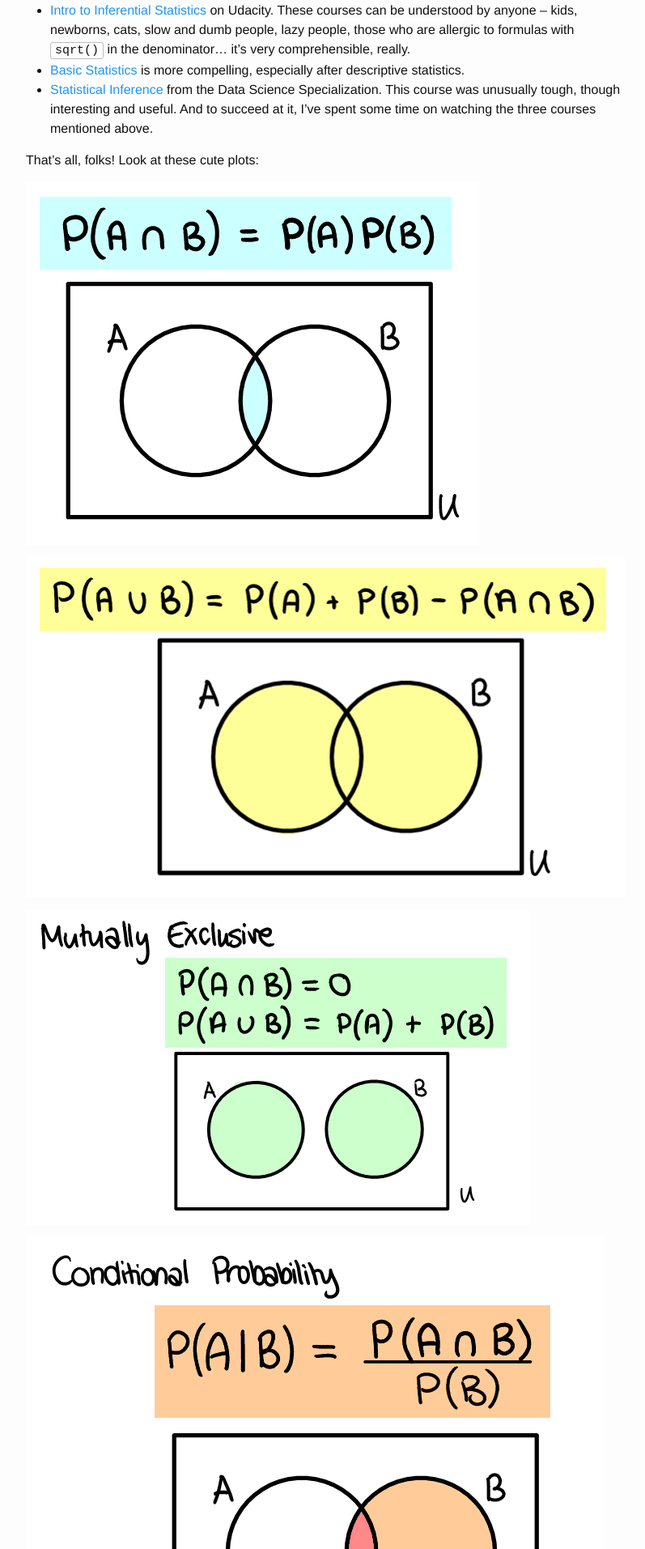
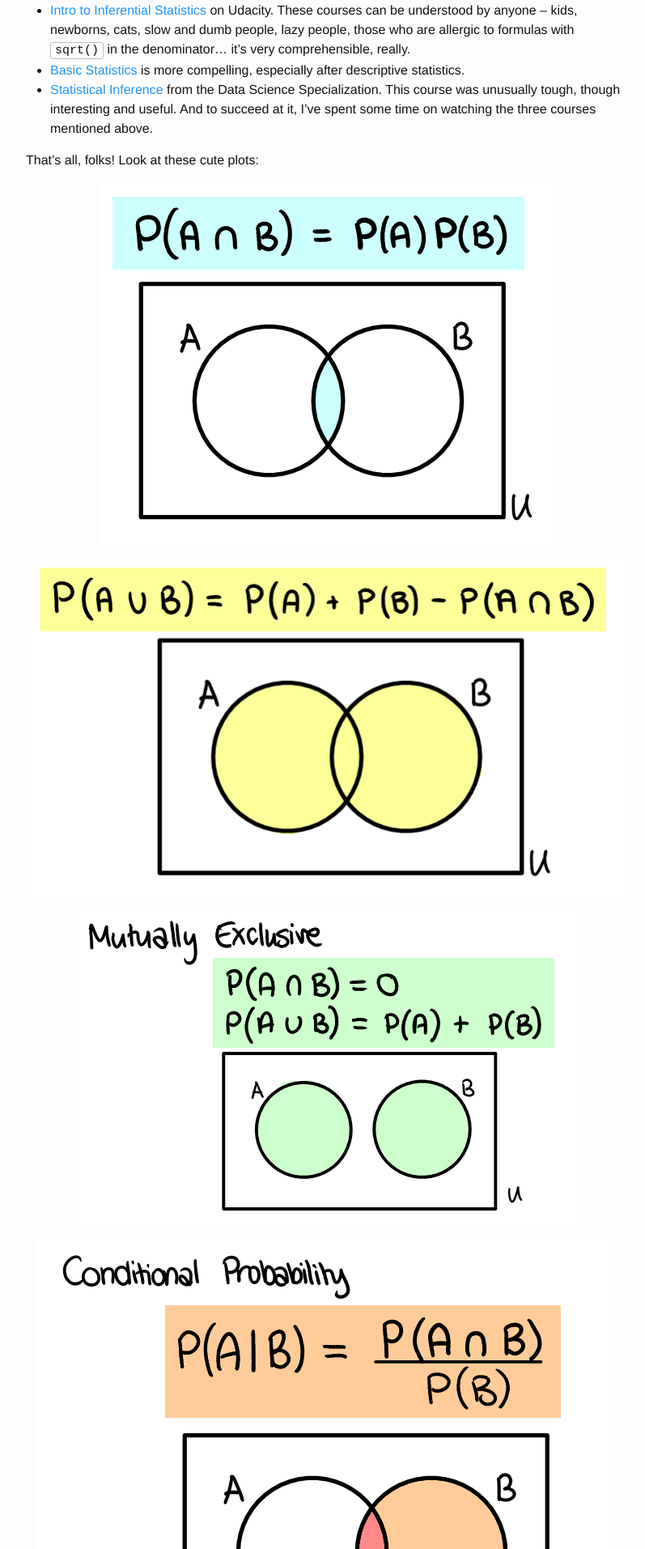
Before and after one commit to demidovakatya/demidovakatya.github.io, a Jekyll site: the page built from _posts/2016-01-05-statistics-is-love.markdown, in a window 1280 px wide. Shown: the part 428-2341 px from the top of the page at 81% size, without its empty margins (238-1035 px from the left). Built offline with Jekyll 4.4.1, drawn with Linux system fonts in a browser that asks for light colours; nearby versions of some CDN libraries.

Commit message:
fix minor stuff in posts :memo:

```diff
--- a/_posts/2016-01-05-statistics-is-love.markdown
+++ b/_posts/2016-01-05-statistics-is-love.markdown
@@ -16,10 +16,10 @@ Here is a list of nice online courses dedicated to statistics and/or probability
 
 That's all, folks! Look at these cute plots:
 
-<p class="centered-image"><img src="/assets/p-a-and-b.png"></p>
+<p class="centered-img"><img src="/assets/p-a-and-b.png"></p>
 
-<p class="centered-image"><img src="/assets/p-a-or-b.png"></p>
+<p class="centered-img"><img src="/assets/p-a-or-b.png"></p>
 
-<p class="centered-image"><img src="/assets/mutually-exclusive.png"></p>
+<p class="centered-img"><img src="/assets/mutually-exclusive.png"></p>
 
-<p class="centered-image"><img src="/assets/conditional-probability.png"></p>
+<p class="centered-img"><img src="/assets/conditional-probability.png"></p>
--- a/_posts/2016-01-15-github-50.markdown
+++ b/_posts/2016-01-15-github-50.markdown
@@ -5,6 +5,6 @@ published: true
 
 ---
 
-<p class="centered-image"><img src="/assets/github50.png"></p>
+<p class="centered-img"><img src="/assets/github50.png"></p>
 
 Remember, how I challenged myself to code every day for at least a year? I've already passed my first 50! Now it's much more difficult to stop than to continue.
```
Also changed, not shown: _posts/2016-01-29-python-rounds.md (+1 -1 lines).
